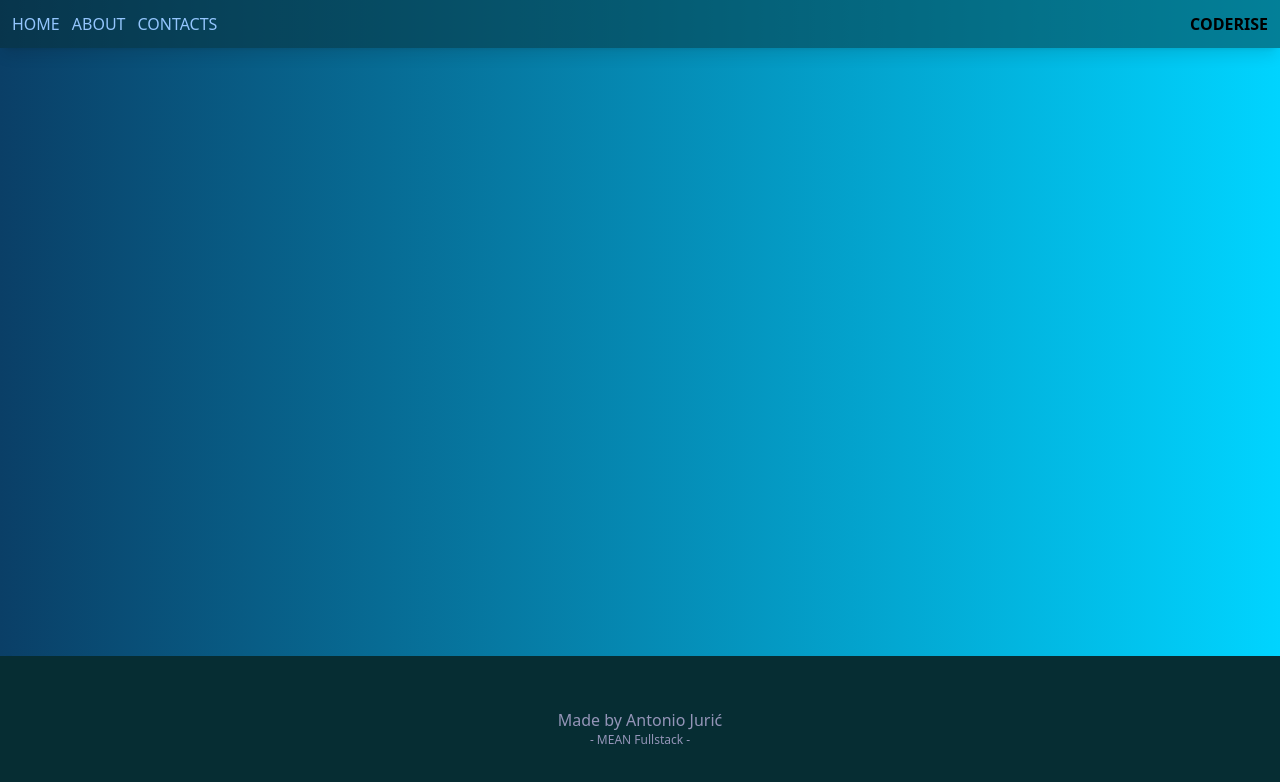
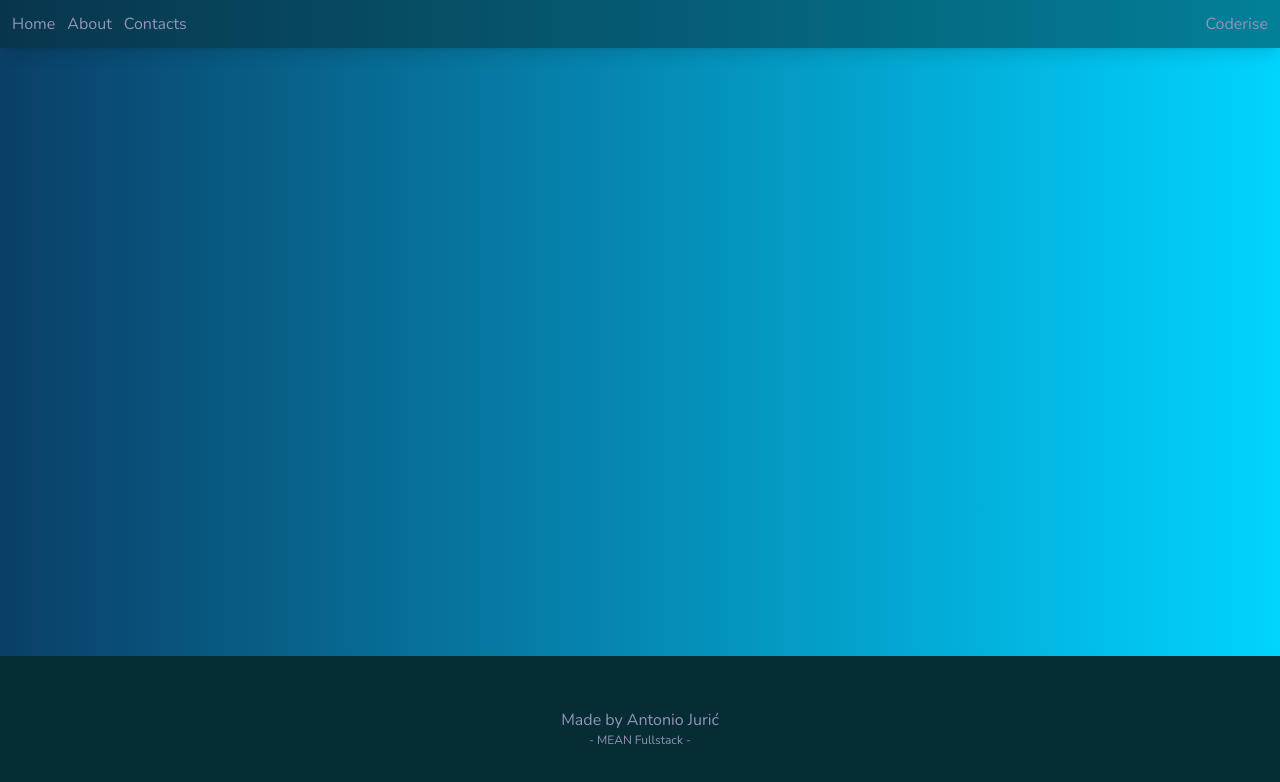
Before and after one commit to Antonioax/Coderise, an Angular app: page / in a window 1280 px wide. Shown: the top 782 px of the page. Built offline with nearby package versions, Linux system fonts and the light colour scheme.

Commit message:
Added font and fixed colors

```diff
--- a/src/app/components/header/header.component.html
+++ b/src/app/components/header/header.component.html
@@ -1,13 +1,13 @@
 <div
   class="max-sm:hidden h-12 bg-main bg-opacity-50 shadow-lg flex items-center justify-between px-3 text-ambient fixed w-full"
 >
-  <div class="flex gap-3 text-blue-300">
-    <a routerLink="/posts" routerLinkActive="active-link">HOME</a>
-    <a routerLink="/posts" routerLinkActive="active-link">ABOUT</a>
-    <a routerLink="/posts" routerLinkActive="active-link">CONTACTS</a>
+  <div class="flex gap-3">
+    <a routerLink="/posts" routerLinkActive="active-link">Home</a>
+    <a routerLink="/posts" routerLinkActive="active-link">About</a>
+    <a routerLink="/posts" routerLinkActive="active-link">Contacts</a>
   </div>
   <div class="flex gap-3">
-    <a routerLink="/" class="font-semibold">CODERISE</a>
+    <a routerLink="/" class="font-extralight">Coderise</a>
   </div>
 </div>
 
@@ -25,7 +25,7 @@
       <a routerLink="/posts" routerLinkActive="active-link">Contacts</a>
     </div>
     <div class="flex flex-col gap-3 items-center py-6">
-      <a routerLink="/" class="font-semibold">CODERISE</a>
+      <a routerLink="/" class="font-semibold">Coderise</a>
     </div>
   </div>
 </div>
--- a/src/index.html
+++ b/src/index.html
@@ -1,11 +1,18 @@
-<!doctype html>
+<!DOCTYPE html>
 <html lang="en">
   <head>
-  <meta charset="utf-8">
+    <meta charset="utf-8" />
     <title>Coderise</title>
-  <base href="/">
-  <meta name="viewport" content="width=device-width, initial-scale=1">
-  <link rel="icon" type="image/x-icon" href="favicon.ico">
+    <base href="/" />
+    <meta name="viewport" content="width=device-width, initial-scale=1" />
+    <link rel="icon" type="image/x-icon" href="favicon.ico" />
+
+    <link rel="preconnect" href="https://fonts.googleapis.com" />
+    <link rel="preconnect" href="https://fonts.gstatic.com" crossorigin />
+    <link
+      href="https://fonts.googleapis.com/css2?family=Nunito:ital,wght@0,200..1000;1,200..1000&display=swap"
+      rel="stylesheet"
+    />
   </head>
   <body>
     <app-root></app-root>
--- a/src/styles.scss
+++ b/src/styles.scss
@@ -1,3 +1,26 @@
 @tailwind base;
 @tailwind components;
 @tailwind utilities;
+
+// Font
+
+* {
+  font-family: "Nunito", sans-serif;
+  font-optical-sizing: auto;
+  font-weight: 200;
+  font-style: normal;
+  color: #9495b8;
+}
+
+html,
+body {
+  height: 100%;
+  margin: 0;
+  padding: 0;
+  overflow: auto;
+  overscroll-behavior: none;
+}
+body {
+  margin: 0;
+  font-family: Roboto, "Nunito", sans-serif;
+}
```
Lines whose indentation alone changed are shown as unchanged.
